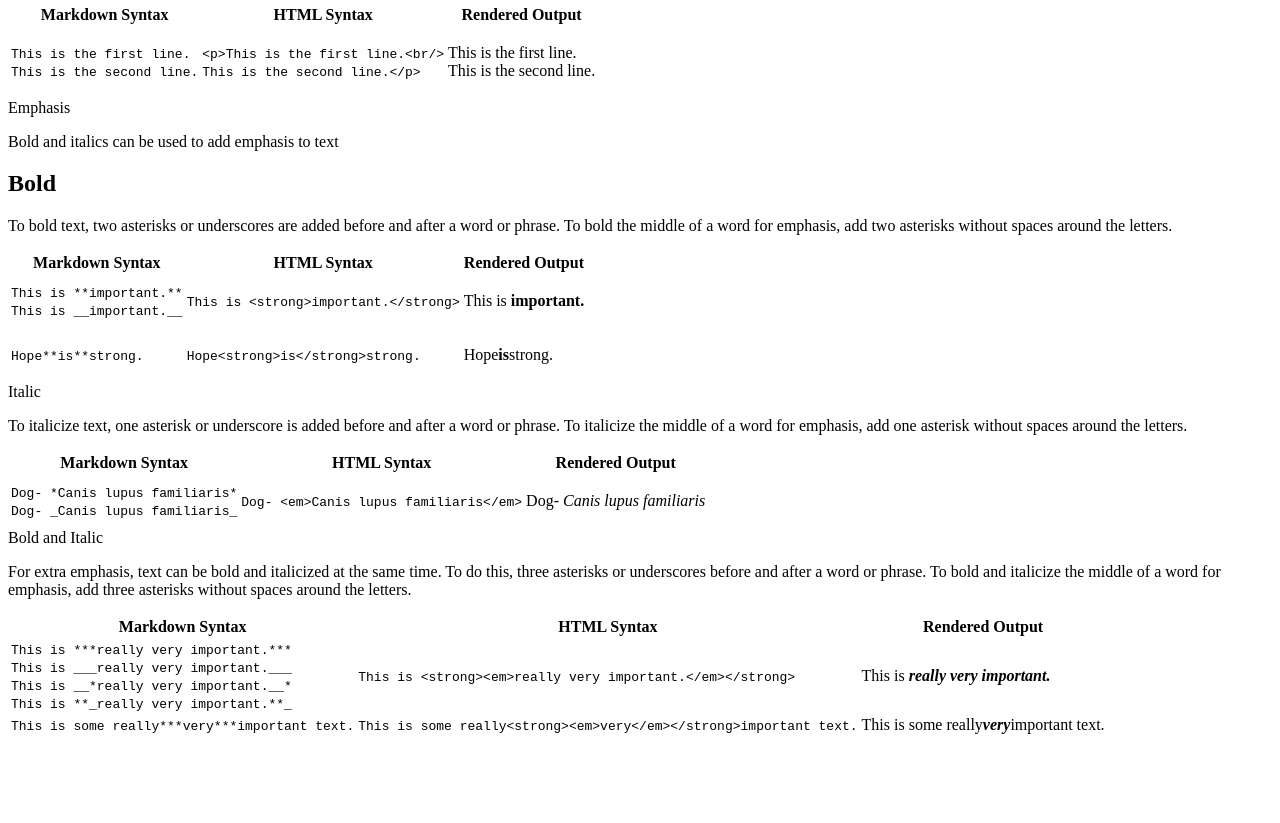
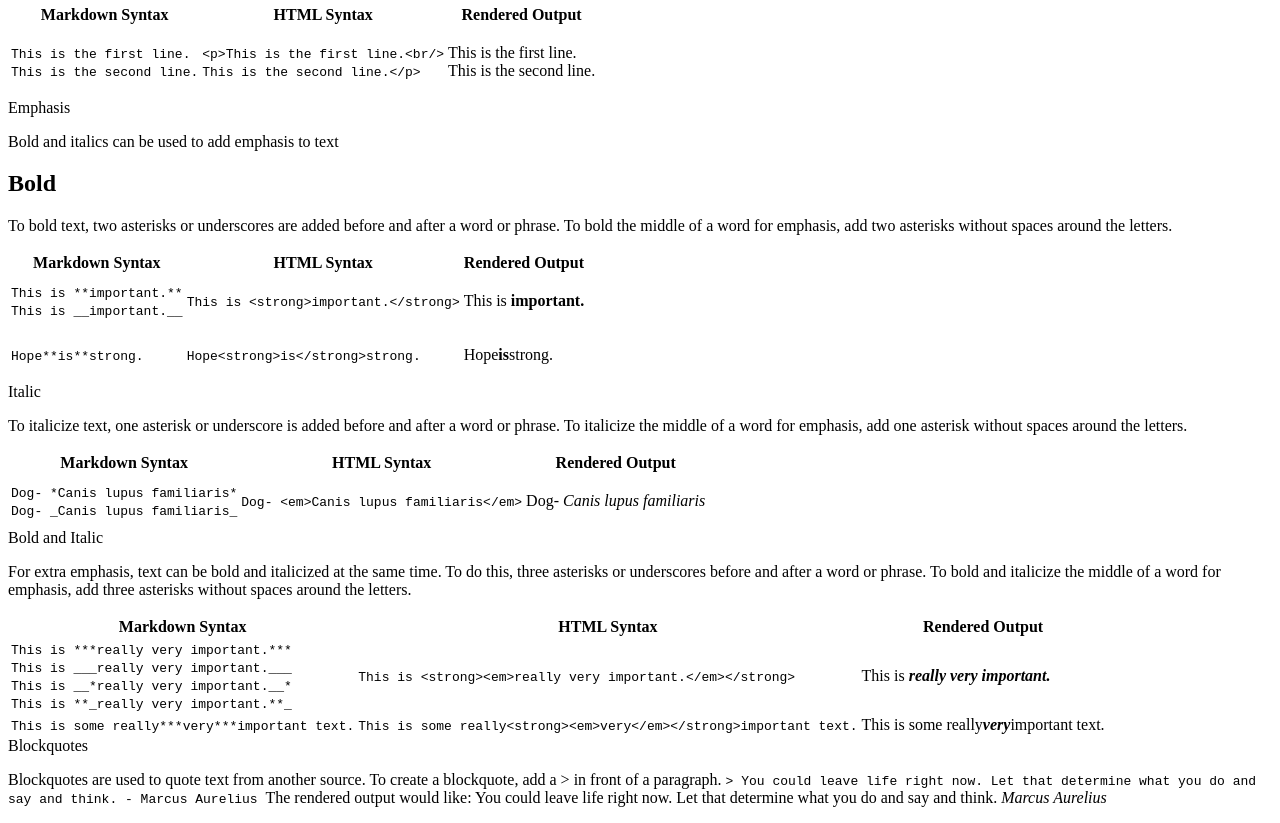
Before and after one commit to JManiBiz/Markdown-documentation, a plain HTML site: page index.html in a window 1280 px wide. Shown: the part 1140-1963 px from the top of the page. Before the commit the page ends 1885 px from the top, so only its background shows below. Drawn offline with Linux system fonts and the light colour scheme.

Commit message:
update index.html

```diff
--- a/index.html
+++ b/index.html
@@ -387,6 +387,16 @@
             </table>
           </section>
         </section>
+        <section class-"sub-section" id="blockquotes">
+        	<header>Blockquotes</header>
+        		<p>Blockquotes are used to quote text from another source. To create a blockquote, add a > in front of a paragraph.
+	        		<code>
+  					> You could leave life right now. Let that determine what you do and say and think. - Marcus Aurelius
+					</code>
+					The rendered output would like:
+					<blockqoute>You could leave life right now. Let that determine what you do and say and think.
+					<cite>Marcus Aurelius</cite>
+					</blockquote>
       </section>
     </main>
   </body>
```
